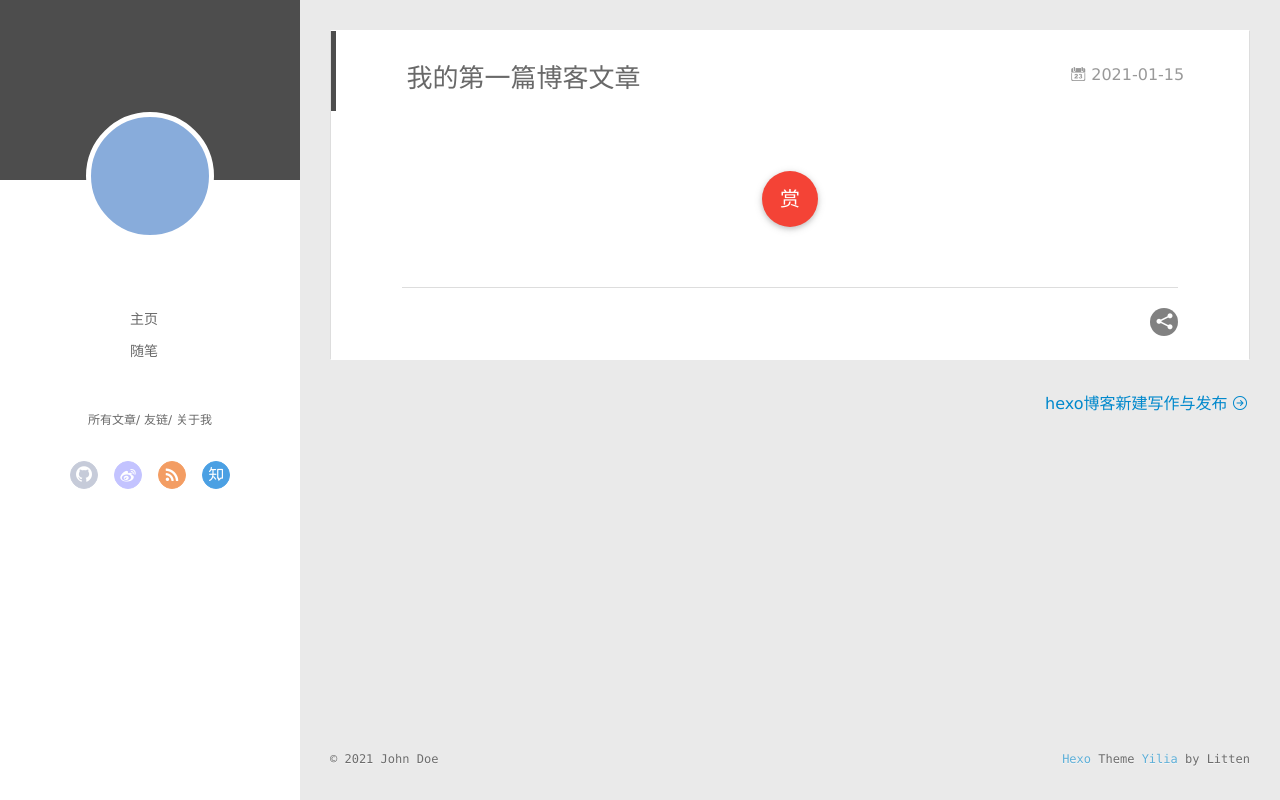
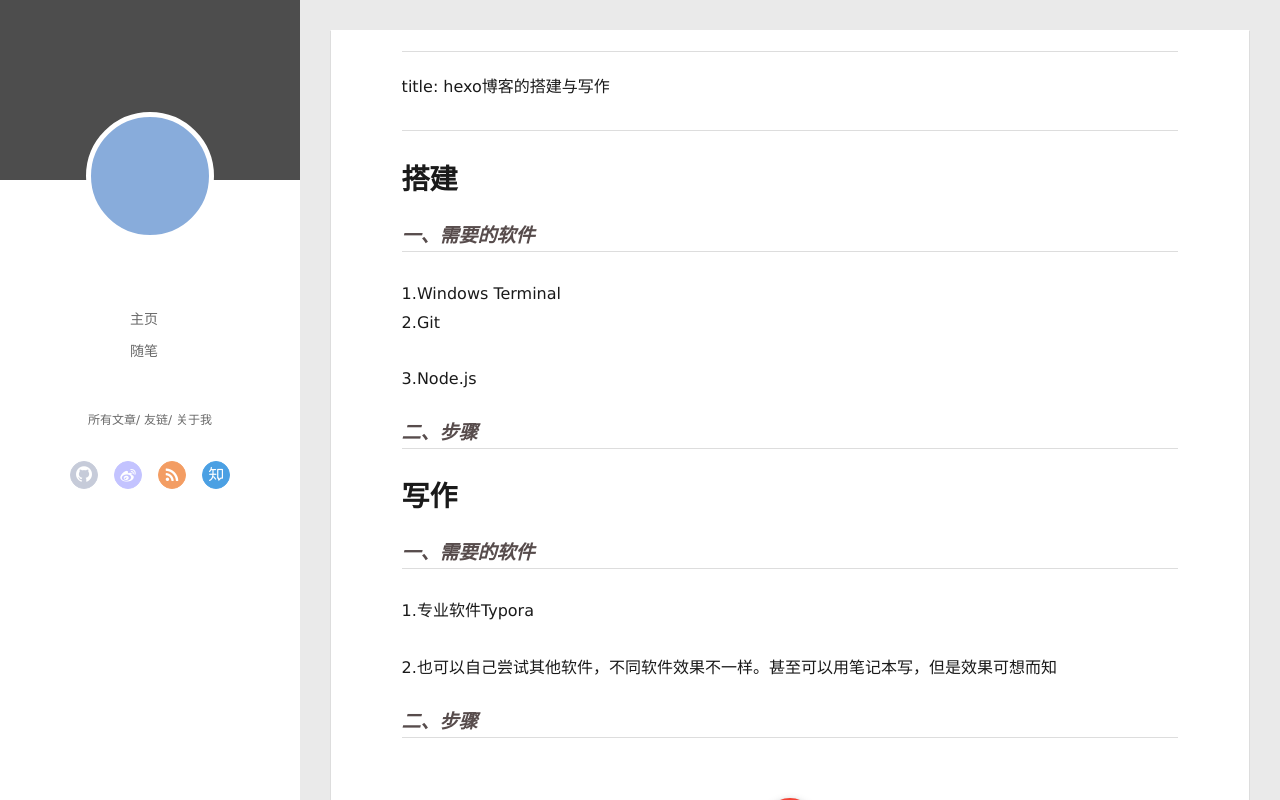
Before and after one commit to 17thUser/17thUser.github.io, a plain HTML site: page 2021/01/15/我的第一篇博客文章/index.html in a window 1280 px wide. Drawn offline with Linux system fonts and the light colour scheme; no server answers.

Commit message:
Site updated: 2021-01-15 17:34:02

```diff
--- a/2021/01/15/我的第一篇博客文章/index.html
+++ b/2021/01/15/我的第一篇博客文章/index.html
@@ -6,15 +6,17 @@
   <meta name="renderer" content="webkit">
   <meta http-equiv="X-UA-Compatible" content="IE=edge" >
   <link rel="dns-prefetch" href="http://example.com">
-  <title>我的第一篇博客文章 | Hexo</title>
+  <title>Hexo</title>
   <meta name="viewport" content="width=device-width, initial-scale=1, maximum-scale=1">
-  <meta property="og:type" content="article">
-<meta property="og:title" content="我的第一篇博客文章">
+  <meta name="description" content="title: hexo博客的搭建与写作  搭建一、需要的软件1.Windows Terminal2.Git 3.Node.js 二、步骤写作一、需要的软件1.专业软件Typora 2.也可以自己尝试其他软件，不同软件效果不一样。甚至可以用笔记本写，但是效果可想而知 二、步骤">
+<meta property="og:type" content="article">
+<meta property="og:title" content="Hexo">
 <meta property="og:url" content="http://example.com/2021/01/15/%E6%88%91%E7%9A%84%E7%AC%AC%E4%B8%80%E7%AF%87%E5%8D%9A%E5%AE%A2%E6%96%87%E7%AB%A0/index.html">
 <meta property="og:site_name" content="Hexo">
+<meta property="og:description" content="title: hexo博客的搭建与写作  搭建一、需要的软件1.Windows Terminal2.Git 3.Node.js 二、步骤写作一、需要的软件1.专业软件Typora 2.也可以自己尝试其他软件，不同软件效果不一样。甚至可以用笔记本写，但是效果可想而知 二、步骤">
 <meta property="og:locale" content="en_US">
-<meta property="article:published_time" content="2021-01-15T06:37:58.000Z">
-<meta property="article:modified_time" content="2021-01-15T06:37:58.931Z">
+<meta property="article:published_time" content="2021-01-15T06:37:58.931Z">
+<meta property="article:modified_time" content="2021-01-15T09:32:41.094Z">
 <meta property="article:author" content="John Doe">
 <meta name="twitter:card" content="summary">
 
@@ -155,24 +157,16 @@
             <article id="post-我的第一篇博客文章" class="article article-type-post " itemscope itemprop="blogPost">
   <div class="article-inner">
 
-      <header class="article-header">
-
-
-    <h1 class="article-title" itemprop="name">
-      我的第一篇博客文章
-    </h1>
-
-
-
-        <a href="/2021/01/15/%E6%88%91%E7%9A%84%E7%AC%AC%E4%B8%80%E7%AF%87%E5%8D%9A%E5%AE%A2%E6%96%87%E7%AB%A0/" class="archive-article-date">
-  	<time datetime="2021-01-15T06:37:58.000Z" itemprop="datePublished"><i class="icon-calendar icon"></i>2021-01-15</time>
-</a>
-
-      </header>
-
     <div class="article-entry" itemprop="articleBody">
 
-
+        <hr>
+<p>title: hexo博客的搭建与写作</p>
+<hr>
+<h1 id="搭建"><a href="#搭建" class="headerlink" title="搭建"></a>搭建</h1><h3 id="一、需要的软件"><a href="#一、需要的软件" class="headerlink" title="一、需要的软件"></a><em>一、需要的软件</em></h3><p>1.Windows Terminal<br>2.Git</p>
+<p>3.Node.js</p>
+<h3 id="二、步骤"><a href="#二、步骤" class="headerlink" title="二、步骤"></a><em>二、步骤</em></h3><h1 id="写作"><a href="#写作" class="headerlink" title="写作"></a>写作</h1><h3 id="一、需要的软件-1"><a href="#一、需要的软件-1" class="headerlink" title="一、需要的软件"></a><em>一、需要的软件</em></h3><p>1.专业软件Typora</p>
+<p>2.也可以自己尝试其他软件，不同软件效果不一样。甚至可以用笔记本写，但是效果可想而知</p>
+<h3 id="二、步骤-1"><a href="#二、步骤-1" class="headerlink" title="二、步骤"></a><em>二、步骤</em></h3>
 
 
 
```
Also changed, not shown: 2021/01/15/hello-world/index.html (+1 -1 lines), archives/2021/01/index.html (+1 -7 lines), archives/2021/index.html (+1 -7 lines), archives/index.html (+1 -7 lines), index.html (+8 -16 lines).
